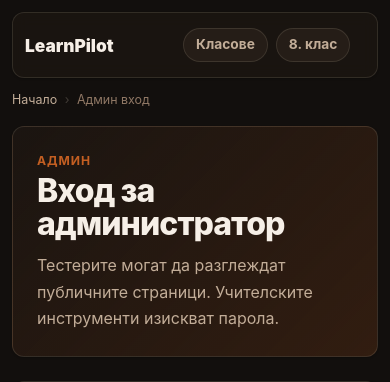
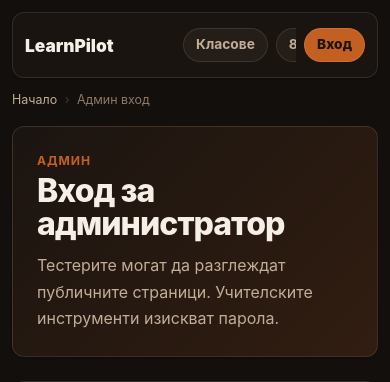
Before and after one commit to GabrielPilichev/dzi-generator, a Flask app: page /admin/login in a window 390 px wide. Shown: the top 382 px of the page. Run offline with Flask 3, Linux system fonts and the light colour scheme.

Commit message:
Add mobile profile login entry

```diff
--- a/web/static/css/ui-pass9.css
+++ b/web/static/css/ui-pass9.css
@@ -122,6 +122,38 @@ h2 {
   color: var(--color-text-subtle);
   font-size: 0.78rem;
   font-weight: 800;
+}
+
+.mobile-profile-menu { display: none; }
+
+.mobile-profile-menu summary {
+  display: inline-flex;
+  align-items: center;
+  justify-content: center;
+  min-height: 34px;
+  padding: 0 var(--space-3);
+  border-radius: var(--radius-pill);
+  border: 1px solid var(--color-border);
+  background: var(--color-primary);
+  color: #1a1410;
+  font-size: 0.86rem;
+  font-weight: 850;
+  cursor: pointer;
+  list-style: none;
+}
+.mobile-profile-menu summary::-webkit-details-marker { display: none; }
+.mobile-profile-panel {
+  position: absolute;
+  right: var(--space-3);
+  top: calc(100% + var(--space-2));
+  display: grid;
+  gap: var(--space-2);
+  min-width: 180px;
+  padding: var(--space-2);
+  border: 1px solid var(--color-border);
+  border-radius: var(--radius-lg);
+  background: var(--color-bg);
+  box-shadow: var(--shadow-lg);
 }
 
 .user-menu-toggle { display: none; }
@@ -1374,9 +1406,12 @@ footer {
     min-width: 0;
     justify-content: flex-start;
   }
-  .profile-label,
-  .profile-switch .profile-link:not(.active) {
+  .profile-switch {
     display: none;
+  }
+  .mobile-profile-menu {
+    display: block;
+    position: relative;
   }
   .user-menu-toggle {
     display: inline-flex;
--- a/web/templates/base.html
+++ b/web/templates/base.html
@@ -70,6 +70,23 @@
                         <a class="profile-link" href="{{ url_for('tester_login', next=request.path) }}">Тестер вход</a>
                     {% endif %}
                 </div>
+
+                <details class="mobile-profile-menu">
+                    <summary>{{ "Профил" if tester_authenticated or admin_authenticated else "Вход" }}</summary>
+                    <div class="mobile-profile-panel">
+                        {% if admin_authenticated %}
+                            <span class="profile-link active">Админ</span>
+                            <a class="profile-link" href="{{ url_for('admin_logout') }}">Изход</a>
+                        {% elif tester_authenticated %}
+                            <span class="profile-link active">Тестер</span>
+                            <a class="profile-link" href="{{ url_for('tester_logout') }}">Изход</a>
+                            <a class="profile-link" href="{{ url_for('admin_login', next=request.path) }}">Вход за админ</a>
+                        {% else %}
+                            <a class="profile-link" href="{{ url_for('tester_login', next=request.path) }}">Вход за тестер</a>
+                            <a class="profile-link" href="{{ url_for('admin_login', next=request.path) }}">Вход за админ</a>
+                        {% endif %}
+                    </div>
+                </details>
             </div>
         </header>
 
```
Also changed, not shown: tests/test_auth_guard.py (+21 -0 lines), tests/test_homepage_search.py (+17 -0 lines).
